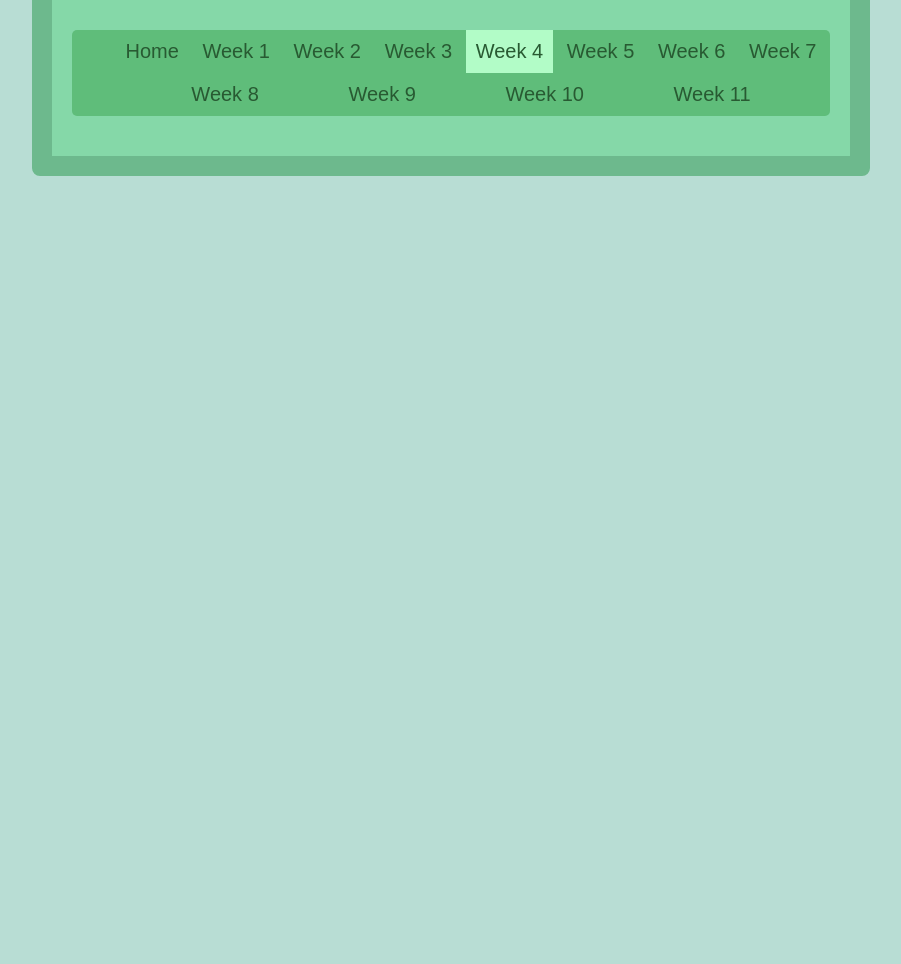
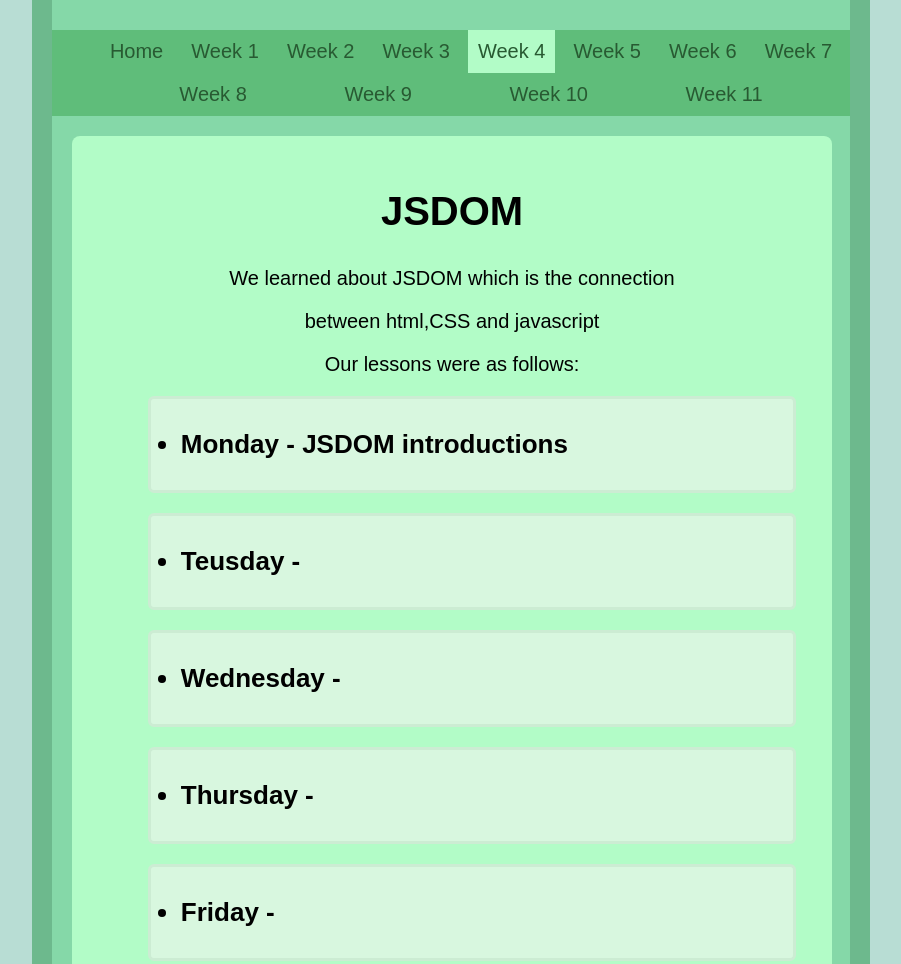
Before and after one commit to TomKeny/journalWebsite, a plain HTML site: page WeekFour.html in a window 1280 px wide. Shown: the part 241-1205 px from the top of the page, without its empty margins (189-1090 px from the left). Before the commit the page ends 800 px from the top, so only its background shows below. Drawn offline with Linux system fonts and the light colour scheme.

Commit message:
Updated javascript JSDOM

```diff
--- a/WeekFour.html
+++ b/WeekFour.html
@@ -27,6 +27,37 @@
                 </ul>
             </nav>
         </header>
+        <div class="textContainer">
+            <h2>JSDOM</h2>
+            <p>We learned about JSDOM which is the connection</p>
+            <p>between html,CSS and javascript</p>
+            <p>Our lessons were as follows:</p>
+            <ul class="days">
+                <div id="monday">
+                    <li id = "1li">Monday - JSDOM introductions</li>
+                    <p>We started learning JSDOM which is how we connect the HTML and CSS to our javascript, this is done by grabbing elements using a multitude of ways, such as: tag, id, class. You can grab an element using the syntax shown below</p>
+                    <img src="images/JSDOM1.png" id="bigDiagram">
+                    <p>And you can access the CSS and HTML attributes of elements the same way you access regular objects, dot notation, which can be seen below</p>
+                    <img src="images/JSDOM2.png">
+                </div>
+                <div id="tuesday">
+                    <li id = "2li">Teusday - </li>
+                </div>
+                <div id="wednesday">
+                    <li id = "3li">Wednesday - </li>
+                </div>
+                <div id="thursday">
+                    <li id = "4li">Thursday - </li>
+                </div>
+                <div id="friday">
+                    <li id = "5li">Friday - </li>
+                </div>
+
+            </ul>
+
+        </div>
+
     </div>
+    <script src="app.js"></script>
 </body>
 </html>
--- /dev/null
+++ b/app.js
@@ -0,0 +1,48 @@
+const monday = document.getElementById("monday");
+const tuesday = document.getElementById("tuesday");
+const wednesday = document.getElementById("wednesday");
+const thursday = document.getElementById("thursday");
+const friday = document.getElementById("friday");
+
+const l1 = document.getElementById("1li");
+const l2 = document.getElementById("2li");
+const l3 = document.getElementById("3li");
+const l4 = document.getElementById("4li");
+const l5 = document.getElementById("5li");
+
+let col1 = monday.children;
+let col2 = tuesday.children;
+let col3 = wednesday.children;
+let col4 = thursday.children;
+let col5 = friday.children;
+
+function swap(day,list,col) {
+    if (day.offsetHeight == list.offsetHeight + 66) {
+        day.style.maxHeight = "none";
+        for (let i = 1; i < col.length; i++) {
+            col[i].style.display = "block";
+        }
+    }
+    else {
+        day.style.maxHeight = `${list.offsetHeight}px`;
+        for (let i = 1; i < col.length; i++) {
+            col[i].style.display = "none";
+        }
+    }
+};
+
+monday.addEventListener("click", function() {swap(monday,l1,col1)});
+
+tuesday.addEventListener("click", function() {swap(tuesday,l2,col2)});
+
+wednesday.addEventListener("click", function() {swap(wednesday,l3,col3)});
+
+thursday.addEventListener("click", function() {swap(thursday,l4,col4)});
+
+friday.addEventListener("click", function() {swap(friday,l5,col5)});
+
+swap(monday,l1,col1)
+swap(tuesday,l2,col2)
+swap(wednesday,l3,col3)
+swap(thursday,l4,col4)
+swap(friday,l5,col5)
--- a/style.css
+++ b/style.css
@@ -57,7 +57,7 @@ img {
 
 .textContainer {
     background-color: rgb(178, 252, 199);
-    width: fit-content;
+    width: 95%;
     margin-left:auto;
     margin-right: auto;
     border-radius: 8px;
@@ -71,9 +71,6 @@ nav ul {
     justify-content: space-evenly;
     overflow: hidden;
     list-style-type: none;
-    border-radius: 5px;
-    margin-left:auto;
-    margin-right: auto;
 }
 
     nav ul a {
@@ -89,12 +86,17 @@ nav a:hover {
     background-color: rgb(51, 182, 110);
 }
 
+header {
+    margin-left: -20px;
+    margin-right: -20px;
+}
+
 #active {
     background-color: rgb(178, 252, 199);
 }
 
 .days {
-    max-width: 70%;
+    max-width: 90%;
     margin-left:auto;
     margin-right: auto;
 }
@@ -134,3 +136,18 @@ nav a:hover {
     width: 40%;
     border: none;
 }
+
+#monday,#tuesday,#wednesday,#thursday,#friday {
+    background-color: rgb(216, 247, 223);
+    margin-top: 20px;
+    margin-bottom: 20px;
+    padding: 30px;
+    border-radius: 6px;
+    border-style: solid;
+    border-color: rgb(204, 236, 211);
+    max-height: 100%;
+}
+
+#monday:hover,#tuesday:hover,#wednesday:hover,#thursday:hover,#friday:hover {
+    background-color: rgb(206, 233, 212);
+}
```
Also changed, not shown: WeekFive.html (+27 -0 lines), WeekOne.html (+16 -5 lines), WeekThree.html (+16 -5 lines), WeekTwo.html (+16 -5 lines), index.html (+1 -0 lines), images/JSDOM1.png (added), images/JSDOM2.png (added).
